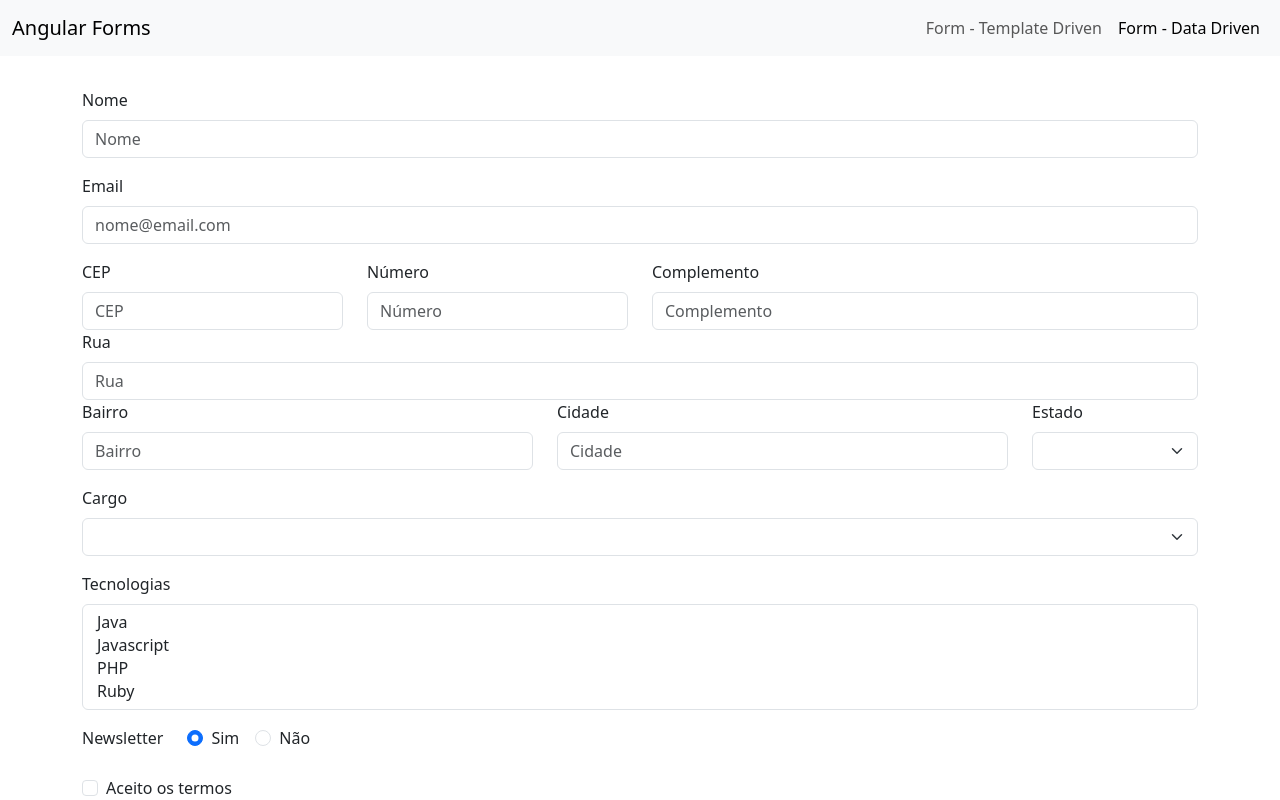
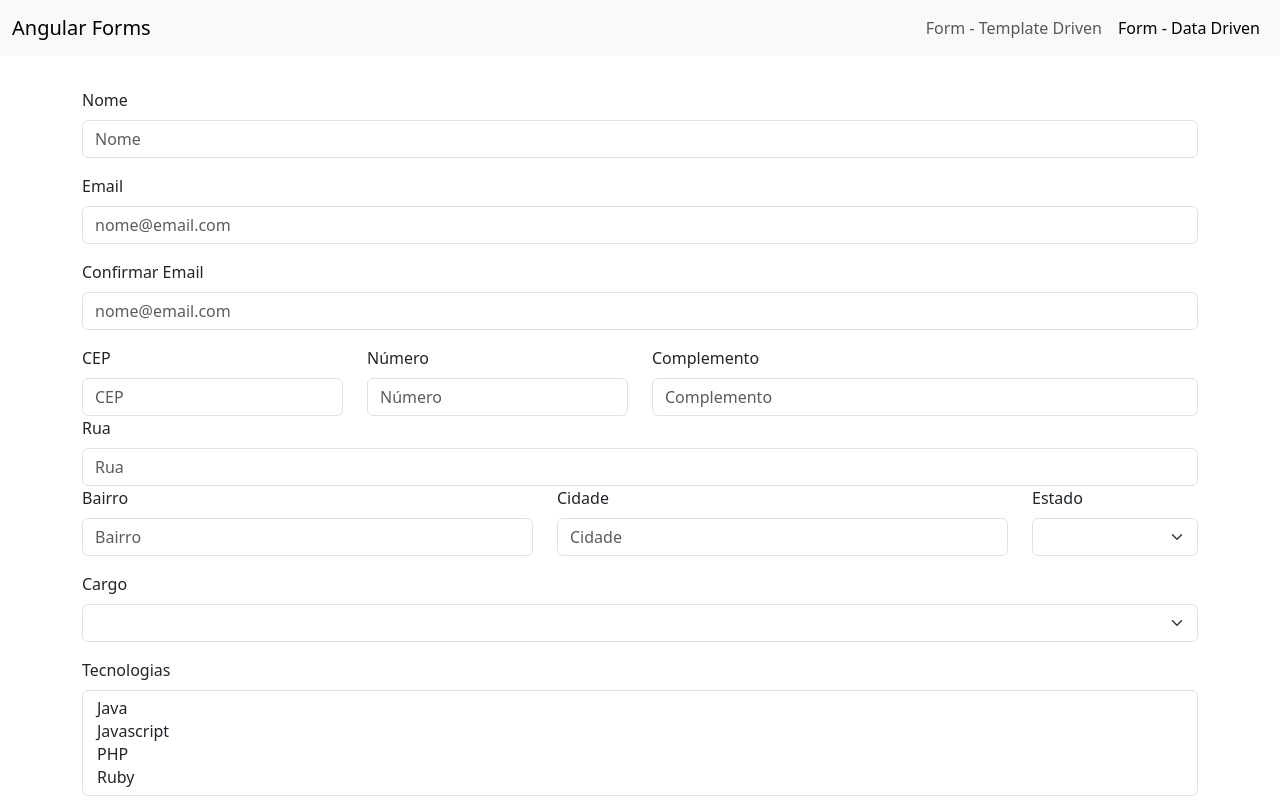
Before and after one commit to rafaelpeinado/angular, an Angular app in the folder projetos/forms/: page /data-form in a window 1280 px wide. Shown: the top 800 px of the page. Built offline with nearby package versions, Linux system fonts and the light colour scheme.

Commit message:
wip: finaliza validação entre dois campos (confirmar email)

```diff
--- a/projetos/forms/src/app/data-form/data-form.component.html
+++ b/projetos/forms/src/app/data-form/data-form.component.html
@@ -31,6 +31,17 @@
     </div>
     <div *ngIf="formulario.get('email')?.errors?.email" id="email" class="invalid-feedback">
       E-mail inválido.
+    </div>
+  </div>
+
+  <div class="col-12">
+    <label for="confirmarEmail" class="form-label">Confirmar Email</label>
+    <input type="email" class="form-control"
+      [class.is-invalid]="formulario.controls['confirmarEmail'].hasError('equalsTo')" id="confirmarEmail"
+      placeholder="nome@email.com" formControlName="confirmarEmail" aria-describedby="email">
+    <div *ngIf="formulario.controls['confirmarEmail'].hasError('equalsTo')" id="confirmarEmail"
+      class="invalid-feedback">
+      E-mails não são iguais.
     </div>
   </div>
 
--- a/projetos/forms/src/app/data-form/data-form.component.ts
+++ b/projetos/forms/src/app/data-form/data-form.component.ts
@@ -56,6 +56,7 @@ export class DataFormComponent implements OnInit {
     this.formulario = this.formBuilder.group({
       nome: [null, Validators.required],
       email: [null, [Validators.required, Validators.email]],
+      confirmarEmail: [null, [FormValidations.equalsTo('email')]],
       endereco: this.formBuilder.group({
         cep: [null, [Validators.required, FormValidations.cepValidator]],
         numero: [null, Validators.required],
--- a/projetos/forms/src/app/shared/form-validations.ts
+++ b/projetos/forms/src/app/shared/form-validations.ts
@@ -1,14 +1,15 @@
-import { AbstractControl, FormArray, ValidationErrors, ValidatorFn } from "@angular/forms";
+import { AbstractControl, FormArray, FormGroup, ValidationErrors, ValidatorFn } from "@angular/forms";
 
 export class FormValidations {
   public static requiredMinCheckbox(min: number = 1): ValidatorFn {
     return (control: AbstractControl): ValidationErrors | null => {
+      // TODO refazer usando a lógica do atributo parent
       return (control as FormArray).controls.filter((item) => item.value).length >= min ? null : { required: true };
     }
   }
 
   public static cepValidator(control: AbstractControl): ValidationErrors | null {
-    console.log('teste', control);
+    console.log('cepValidator', control);
     const cep = control.value;
     if (cep) {
       const validaCep = /^[0-9]{8}$/;
@@ -16,4 +17,30 @@ export class FormValidations {
     }
     return null;
   }
+
+  public static equalsTo(otherField: string): ValidatorFn{
+    return (control: AbstractControl): ValidationErrors | null => {
+      if (!otherField) {
+        throw new Error('É necessário informar um campo.');
+      }
+
+      console.log('FormGroup equalTo', (<FormGroup>control.root));
+
+      if (!control.root || !(<FormGroup>control.root).controls) {
+        return null;
+      }
+
+      const field = (<FormGroup>control.root).get(otherField);
+
+      if (!field) {
+        throw new Error('É necessário informar um campo válido');
+      }
+
+      if (field.value !== control.value) {
+        return { equalsTo: otherField };
+      }
+
+      return null;
+    }
+  }
 }
```
Also changed, not shown: 1 other file (tests, documents, lock files or other folders).
